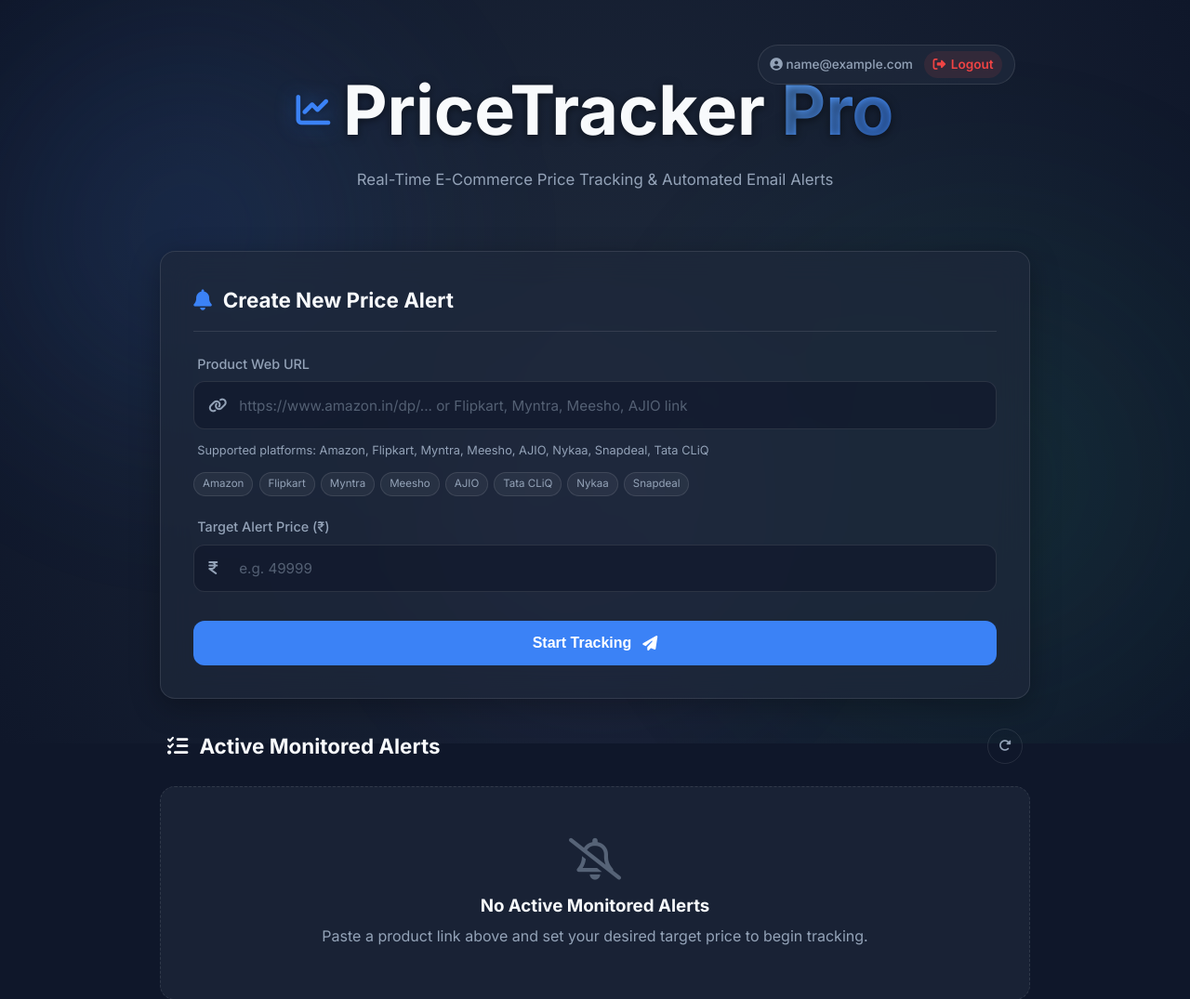
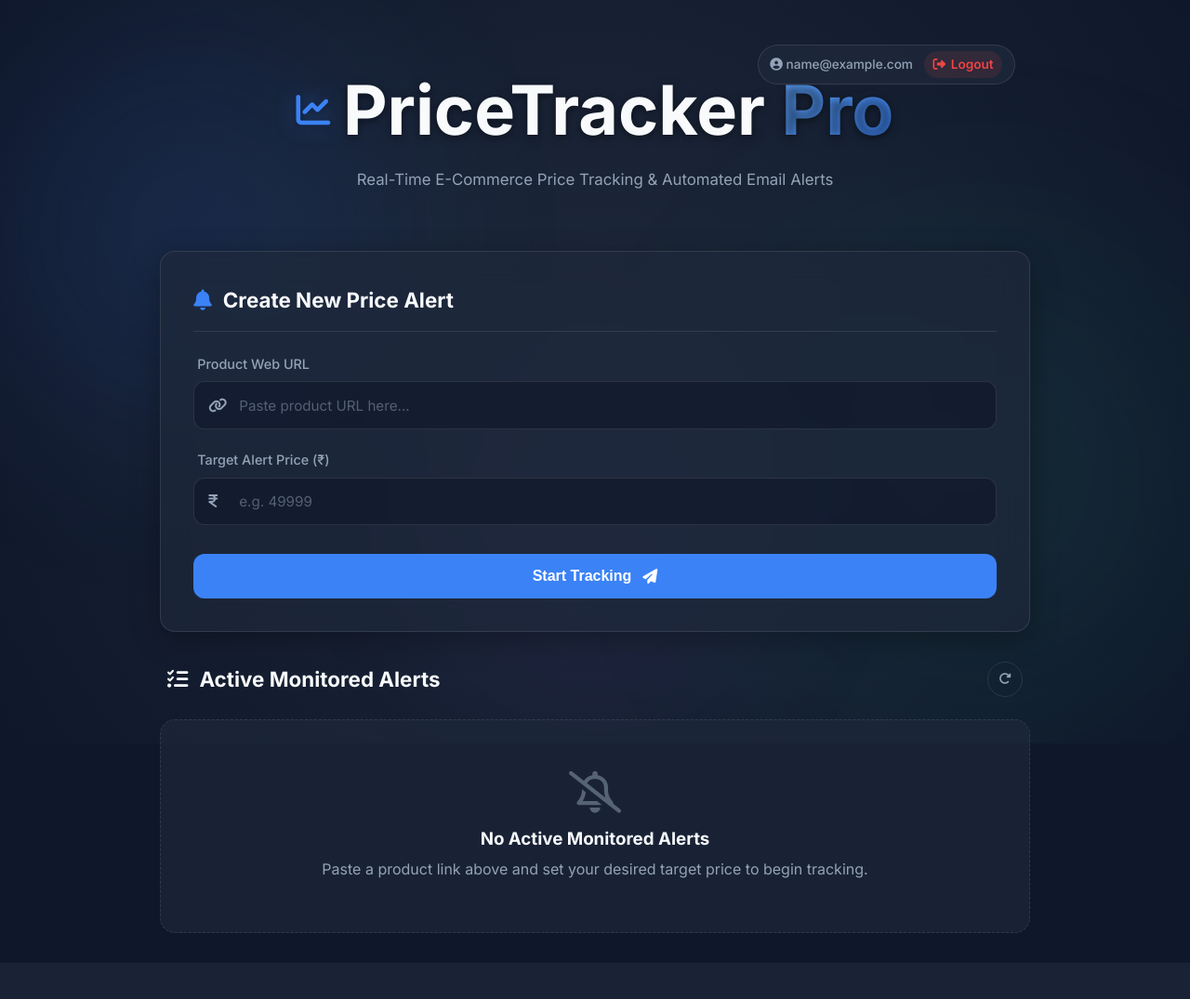
Before and after one commit to Akshara-98/Smart--Product--Price--Alert--System, a Flask app: page / in a window 1280 px wide. Shown: the top 1075 px of the page at 93% size. After the commit the page ends 1004 px from the top, so only its background shows below. Run offline with Flask 3, Linux system fonts and the light colour scheme; the visitor is signed in with stand-in values (Sample User, id 1); data that the repository does not hold is empty.

Commit message:
Configure direct email sending without .env requirement and remove supported website labels from UI

```diff
--- a/app.py
+++ b/app.py
@@ -208,11 +208,11 @@ def add_alert():
     if not url or target_price is None:
         return jsonify({'success': False, 'message': 'Missing required fields (url, target_price)'}), 400
 
-    # Validate URL is from a supported site
+    # Validate URL
     if not scraper.is_supported_url(url):
         return jsonify({
             'success': False,
-            'message': 'Unsupported site. Supported: Amazon, Flipkart, Myntra, Meesho, AJIO, Nykaa, Snapdeal, Tata CLiQ, and more.'
+            'message': 'Please enter a valid product URL (http or https).'
         }), 400
 
     user_id = session['user_id']
@@ -253,9 +253,9 @@ def add_alert():
              db.session.commit()
 
              if email_sent:
-                 return jsonify({'success': True, 'message': 'Target price is already reached! Alert email sent to your inbox.'})
+                 return jsonify({'success': True, 'message': 'Target price reached! Alert email has been sent to your inbox.'})
              else:
-                 return jsonify({'success': True, 'message': 'Target price is already reached! (Configure SMTP in .env to receive email alerts).'})
+                 return jsonify({'success': True, 'message': 'Target price reached! Alert removed.'})
 
         return jsonify({'success': True, 'message': 'Alert added successfully! Monitoring initialized.'})
 
--- a/scraper.py
+++ b/scraper.py
@@ -44,19 +44,11 @@ SUPPORTED_DOMAINS = [
 ]
 
 def is_supported_url(url):
-    """Check if a URL is from a supported e-commerce site."""
+    """Check if a URL is a valid web URL."""
     try:
-        domain = urlparse(url).netloc.lower().replace('www.', '')
-
-        # Explicit domain matches
-        for supported in SUPPORTED_DOMAINS:
-            if domain == supported or domain.endswith('.' + supported):
-                return True
-
-        # Broad Amazon check for all regions (e.g. amazon.co.jp, amazon.ca)
-        if 'amazon' in domain or 'amzn.' in domain:
-            return True
-
+        parsed = urlparse(url)
+        return bool(parsed.scheme in ['http', 'https'] and parsed.netloc)
+    except Exception:
         return False
     except Exception:
         return False
--- a/templates/index.html
+++ b/templates/index.html
@@ -292,38 +292,6 @@
 
         input::placeholder {
             color: rgba(148, 163, 184, 0.5);
-        }
-
-        .url-hint {
-            font-size: 0.8rem;
-            color: var(--text-secondary);
-            margin-top: 0.3rem;
-            padding-left: 0.25rem;
-            transition: var(--transition);
-        }
-
-        .url-hint.valid {
-            color: var(--success);
-        }
-
-        .url-hint.invalid {
-            color: var(--danger);
-        }
-
-        .supported-chips {
-            display: flex;
-            flex-wrap: wrap;
-            gap: 0.4rem;
-            margin-top: 0.4rem;
-        }
-
-        .chip {
-            font-size: 0.72rem;
-            padding: 0.2rem 0.55rem;
-            border-radius: 100px;
-            background: rgba(255, 255, 255, 0.05);
-            border: 1px solid var(--glass-border);
-            color: var(--text-secondary);
         }
 
         .btn-primary {
@@ -749,18 +717,7 @@
                         <label for="productUrl">Product Web URL</label>
                         <div class="input-wrapper">
                             <i class="fa-solid fa-link"></i>
-                            <input type="url" id="productUrl" name="url" placeholder="https://www.amazon.in/dp/... or Flipkart, Myntra, Meesho, AJIO link" required autocomplete="off">
-                        </div>
-                        <p id="urlHint" class="url-hint">Supported platforms: Amazon, Flipkart, Myntra, Meesho, AJIO, Nykaa, Snapdeal, Tata CLiQ</p>
-                        <div class="supported-chips">
-                            <span class="chip">Amazon</span>
-                            <span class="chip">Flipkart</span>
-                            <span class="chip">Myntra</span>
-                            <span class="chip">Meesho</span>
-                            <span class="chip">AJIO</span>
-                            <span class="chip">Tata CLiQ</span>
-                            <span class="chip">Nykaa</span>
-                            <span class="chip">Snapdeal</span>
+                            <input type="url" id="productUrl" name="url" placeholder="Paste product URL here..." required autocomplete="off">
                         </div>
                     </div>
 
@@ -816,51 +773,14 @@
             const toast = document.getElementById('toast');
             const toastIcon = toast.querySelector('i');
             const toastMessage = document.getElementById('toastMessage');
-            const urlInput = document.getElementById('productUrl');
-            const urlHint = document.getElementById('urlHint');
 
-            // Supported domains list
-            const SUPPORTED_DOMAINS = [
-                'amazon.in', 'amazon.com', 'amazon.co.uk', 'amazon.de', 'amazon.fr', 'amazon.it', 'amazon.es', 'amazon.ca', 'amazon.co.jp',
-                'amzn.to', 'amzn.eu',
-                'flipkart.com', 'shopsy.in',
-                'myntra.com',
-                'meesho.com',
-                'ajio.com',
-                'nykaa.com',
-                'snapdeal.com',
-                'tatacliq.com',
-                'reliancedigital.in',
-                'croma.com',
-            ];
-
-            function isSupportedUrl(url) {
+            function isValidUrl(string) {
                 try {
-                    const hostname = new URL(url).hostname.replace('www.', '').toLowerCase();
-                    if (hostname.includes('amazon') || hostname === 'amzn.to' || hostname === 'amzn.eu') {
-                        return true;
-                    }
-                    return SUPPORTED_DOMAINS.some(d => hostname === d || hostname.endsWith('.' + d));
-                } catch {
+                    const url = new URL(string);
+                    return url.protocol === 'http:' || url.protocol === 'https:';
+                } catch (_) {
                     return false;
                 }
-            }
-
-            // Real-time URL validation hint
-            if (urlInput && urlHint) {
-                urlInput.addEventListener('input', () => {
-                    const val = urlInput.value.trim();
-                    if (!val) {
-                        urlHint.className = 'url-hint';
-                        urlHint.textContent = 'Supported platforms: Amazon, Flipkart, Myntra, Meesho, AJIO, Nykaa, Snapdeal, Tata CLiQ';
-                    } else if (isSupportedUrl(val)) {
-                        urlHint.className = 'url-hint valid';
-                        urlHint.textContent = '✅ Supported e-commerce product URL detected!';
-                    } else {
-                        urlHint.className = 'url-hint invalid';
-                        urlHint.textContent = '⚠️ Unsupported site. Supported: Amazon, Flipkart, Myntra, Meesho, AJIO, etc.';
-                    }
-                });
             }
 
             // Setup event listeners
@@ -877,8 +797,8 @@
                 const url = formData.get('url').trim();
                 const target_price = formData.get('target_price');
 
-                if (!isSupportedUrl(url)) {
-                    showToast('Unsupported product URL. Use Amazon, Flipkart, Myntra, Meesho, etc.', 'error');
+                if (!isValidUrl(url)) {
+                    showToast('Please enter a valid product URL (http or https).', 'error');
                     return;
                 }
 
@@ -896,10 +816,6 @@
                     if (response.ok && data.success) {
                         showToast(data.message, 'success');
                         form.reset();
-                        if (urlHint) {
-                            urlHint.className = 'url-hint';
-                            urlHint.textContent = 'Supported platforms: Amazon, Flipkart, Myntra, Meesho, AJIO, Nykaa, Snapdeal, Tata CLiQ';
-                        }
                         fetchAlerts();
                     } else {
                         showToast(data.message || 'Failed to add alert', 'error');
```
Also changed, not shown: notifier.py (+18 -18 lines).
